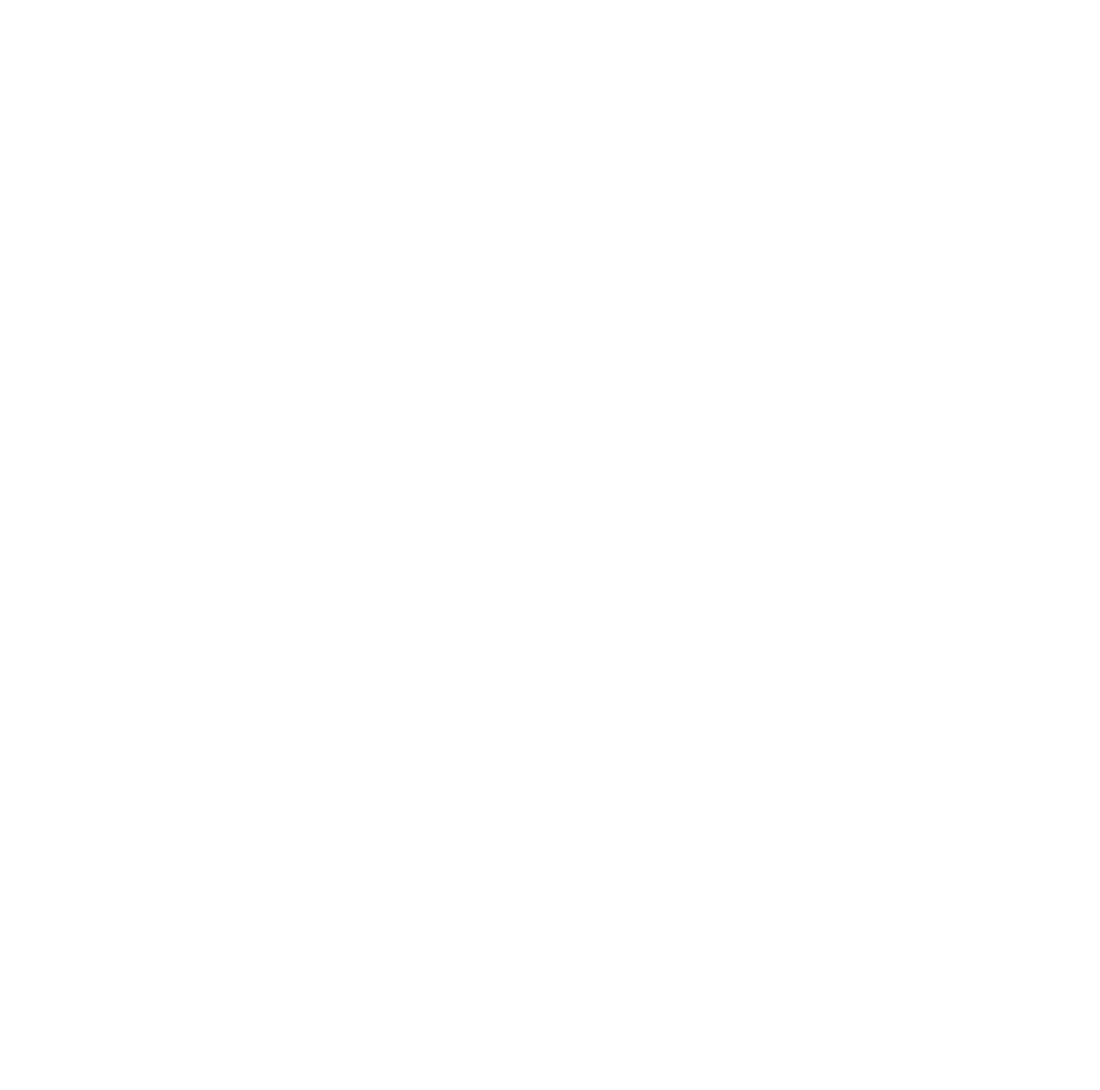
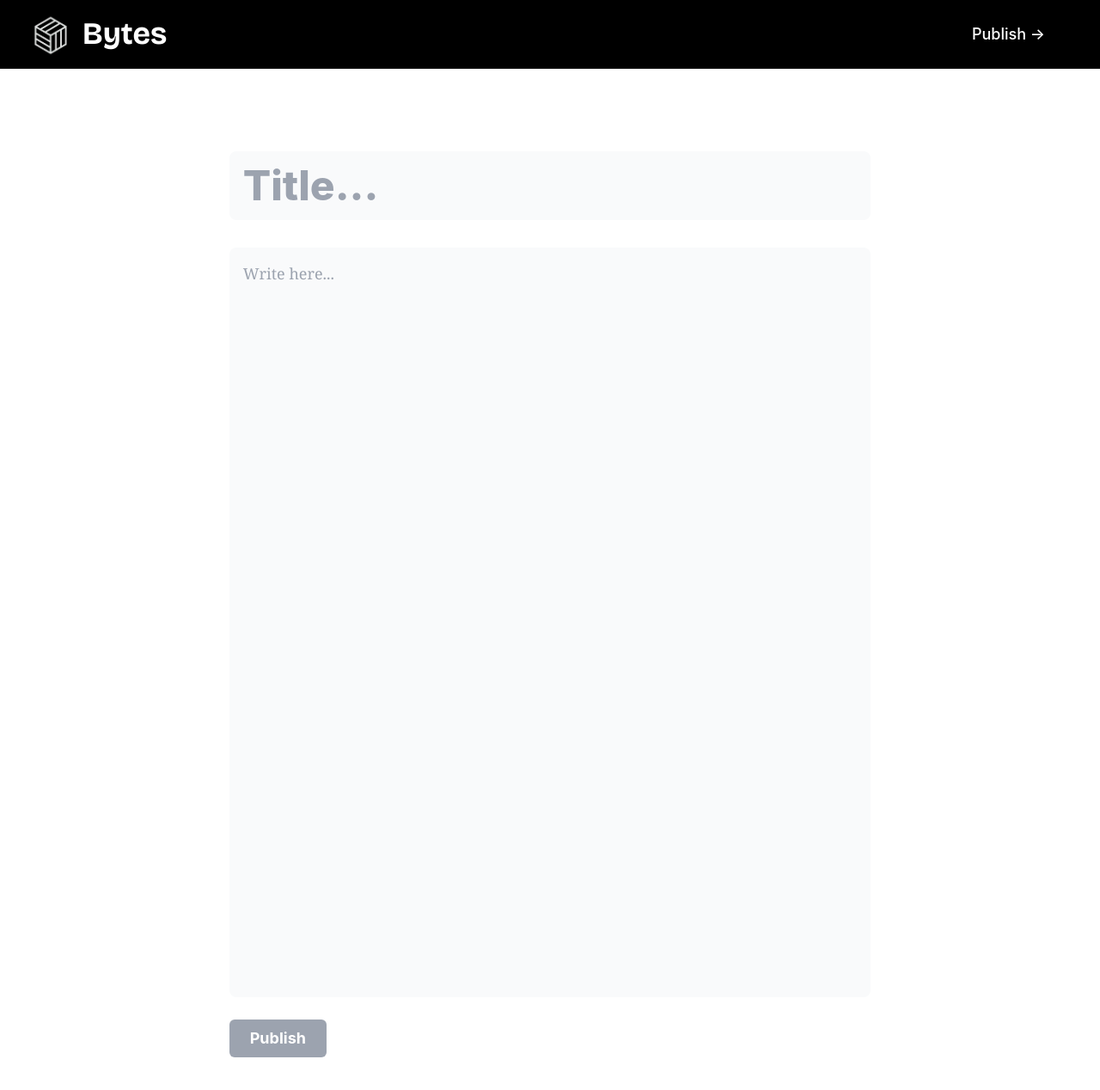
Before and after one commit to tanishkadeep/Bytes, a React (Vite) app in the folder frontend/: page /publish in a window 1280 px wide. Before the commit this address had no page. Shown: the whole page at 86% size. Before the commit the page ends 800 px from the top, so only its background shows below. Built offline with nearby package versions, Linux system fonts and the light colour scheme.

Commit message:
publish blogs page & fixed bugs

```diff
--- a/frontend/src/App.tsx
+++ b/frontend/src/App.tsx
@@ -4,6 +4,7 @@
 import { Signin } from "./pages/Signin";
 import { Blog } from "./pages/Blog";
 import { Blogs } from "./pages/Blogs";
+import { Create } from "./pages/Create";
 
 function App() {
   return (
@@ -14,6 +15,7 @@
           <Route path="/signin" element={<Signin />} />
           <Route path="/blog/:id" element={<Blog />} />
           <Route path="/blogs" element={<Blogs />} />
+          <Route path="/publish" element={<Create />} />
         </Routes>
       </BrowserRouter>
     </div>
--- a/frontend/src/components/Appbar.tsx
+++ b/frontend/src/components/Appbar.tsx
@@ -3,7 +3,8 @@
 
 export const Appbar = () => {
   return (
-    <div className="bg-black py-3 px-6 text-white flex justify-center items-center">
+    <div className="bg-black py-3 px-8 text-white flex justify-between items-center">
+      <div className="flex justify-center items-center">
         <Link to={"/blogs"}>
           <img src={logo} alt="logo" className="w-14" />
         </Link>
@@ -11,5 +12,7 @@
           Bytes
         </Link>
       </div>
+      <Link to={"/publish"} className="pr-8 font-medium text-lg cursor-pointer">Publish &rarr;</Link>
+    </div>
   );
 };
--- a/frontend/src/components/BlogCard.tsx
+++ b/frontend/src/components/BlogCard.tsx
@@ -30,7 +30,7 @@
       </div>
       <div className="pb-8 border-b-2 border-gray-100">
         <div className="bg-gray-100 text-xs w-fit font-medium rounded-xl px-2 py-1">
-          {Math.ceil(content.length / 150)} min read
+          {Math.ceil(content.length / 700)} min read
         </div>
       </div>
     </Link>
--- a/frontend/src/pages/Blog.tsx
+++ b/frontend/src/pages/Blog.tsx
@@ -22,7 +22,7 @@
     <div>
       <Appbar />
       <div className="flex flex-col items-center ">
-        <div className="w-1/2 mt-28">
+        <div className="w-1/2 mt-28 mb-20">
           <div className="font-extrabold text-5xl">{blog?.title}</div>
           <div className="mt-8">
             <div className="flex items-center text-gray-700 border-b-2 pb-5 border-gray-100">
@@ -31,7 +31,7 @@
               </div>
               <div className="">{blog?.author.name}</div>
               <div className="text-sm pl-2">
-                &#x2022; {Math.ceil((blog?.content?.length || 0) / 150)} min
+                &#x2022; {Math.ceil((blog?.content?.length || 0) / 700)} min
                 read
               </div>
             </div>
--- /dev/null
+++ b/frontend/src/pages/Create.tsx
@@ -0,0 +1,62 @@
+import axios from "axios";
+import { Appbar } from "../components/Appbar";
+import { BACKEND_URL } from "../config";
+import { useState } from "react";
+import { useNavigate } from "react-router-dom";
+
+export const Create = () => {
+  const [title, setTitle] = useState("");
+  const [content, setContent] = useState("");
+  const navigate = useNavigate();
+
+  async function sendRequest() {
+    try {
+      await axios({
+        method: "post",
+        url: `${BACKEND_URL}/blog`,
+        data: {
+          title,
+          content,
+        },
+        headers: {
+          Authorization: "Bearer " + localStorage.getItem("token"),
+        },
+      });
+      navigate("/blogs");
+    } catch (err) {
+      console.log(err);
+    }
+  }
+
+  return (
+    <div>
+      <Appbar />
+      <div className="flex flex-col items-center">
+        <div className="w-7/12 mt-24">
+          <input
+            onChange={(e) => {
+              setTitle(e.target.value);
+            }}
+            type="text"
+            className=" w-full px-4 rounded-lg outline-none h-20 text-5xl font-extrabold bg-gray-50"
+            placeholder="Title..."
+          />
+          <textarea
+            onChange={(e) => {
+              setContent(e.target.value);
+            }}
+            className=" w-full p-4 rounded-lg outline-none resize-none text-lg font-medium font-serif bg-gray-50 mt-8"
+            placeholder="Write here..."
+            rows={30}
+          />
+          <button
+            className="bg-gray-400 hover:bg-gray-500 text-white px-6 outline-none font-bold self-start py-2 text-lg mt-5 rounded-md mb-10"
+            onClick={sendRequest}
+          >
+            Publish
+          </button>
+        </div>
+      </div>
+    </div>
+  );
+};
```
Lines whose indentation alone changed are shown as unchanged.
